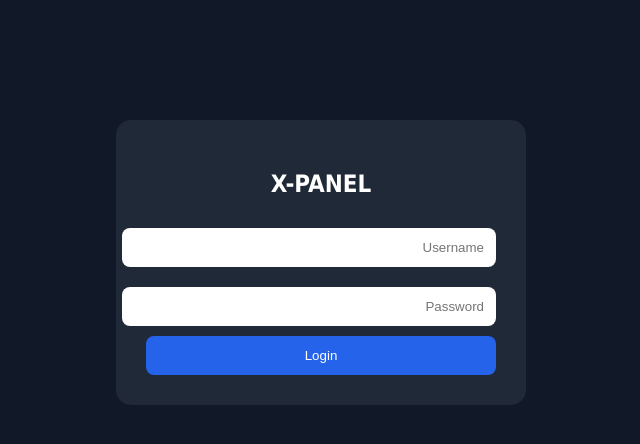
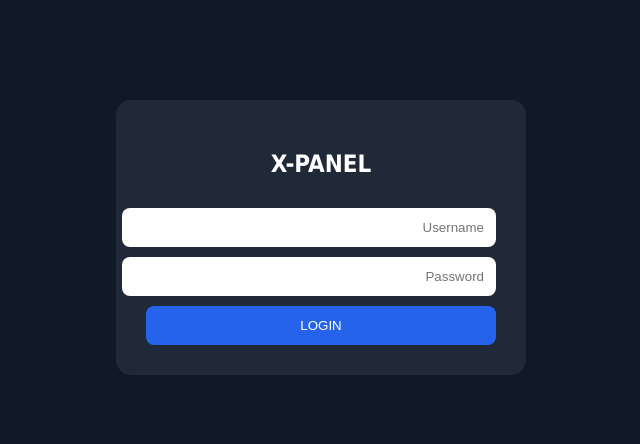
Before and after one commit to mohama226/x-panel, a FastAPI app: page / in a window 1280 px wide. Shown: the top 444 px of the page, without its empty margins (319-959 px from the left). Run offline with FastAPI, Linux system fonts and the light colour scheme.

Commit message:
Update index.html

```diff
--- a/backend/app/templates/index.html
+++ b/backend/app/templates/index.html
@@ -1,4 +1,5 @@
 <!DOCTYPE html>
+
 <html lang="fa" dir="rtl">
 
 <head>
@@ -7,55 +8,46 @@
 
 <title>X-PANEL</title>
 
+
 <style>
 
 body{
+
 background:#111827;
 font-family:tahoma;
+
 }
 
 
-.box{
+.card{
 
 width:350px;
-    margin:120px auto;
+margin:100px auto;
 background:#1f2937;
 padding:30px;
 border-radius:15px;
 color:white;
+
 }
 
 
-input{
+input,button{
 
 width:100%;
 padding:12px;
-    margin:10px 0;
+margin-top:10px;
 border-radius:8px;
-    border:none;
+border:0;
 
 }
 
 
 button{
 
-    width:100%;
-    padding:12px;
 background:#2563eb;
 color:white;
-    border:0;
-    border-radius:8px;
-    cursor:pointer;
 
 }
-
-
-h2{
-
-text-align:center;
-
-}
-
 
 </style>
 
@@ -66,9 +58,10 @@ text-align:center;
 <body>
 
 
-<div class="box">
+<div class="card">
 
-<h2>
+
+<h2 align="center">
 X-PANEL
 </h2>
 
@@ -80,7 +73,7 @@ X-PANEL
 
 
 <button>
-Login
+LOGIN
 </button>
 
 
@@ -89,5 +82,4 @@ Login
 
 </body>
 
-
 </html>
```
Lines whose indentation alone changed are shown as unchanged.
